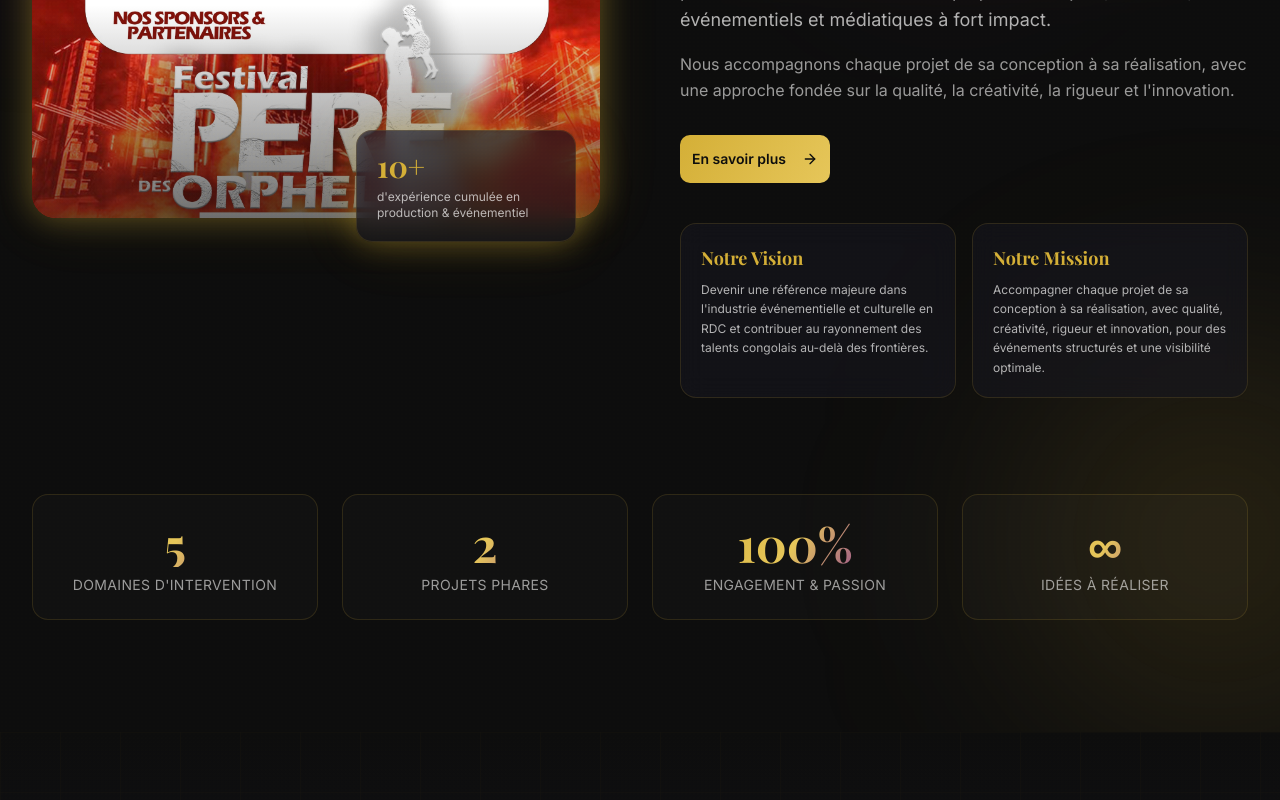
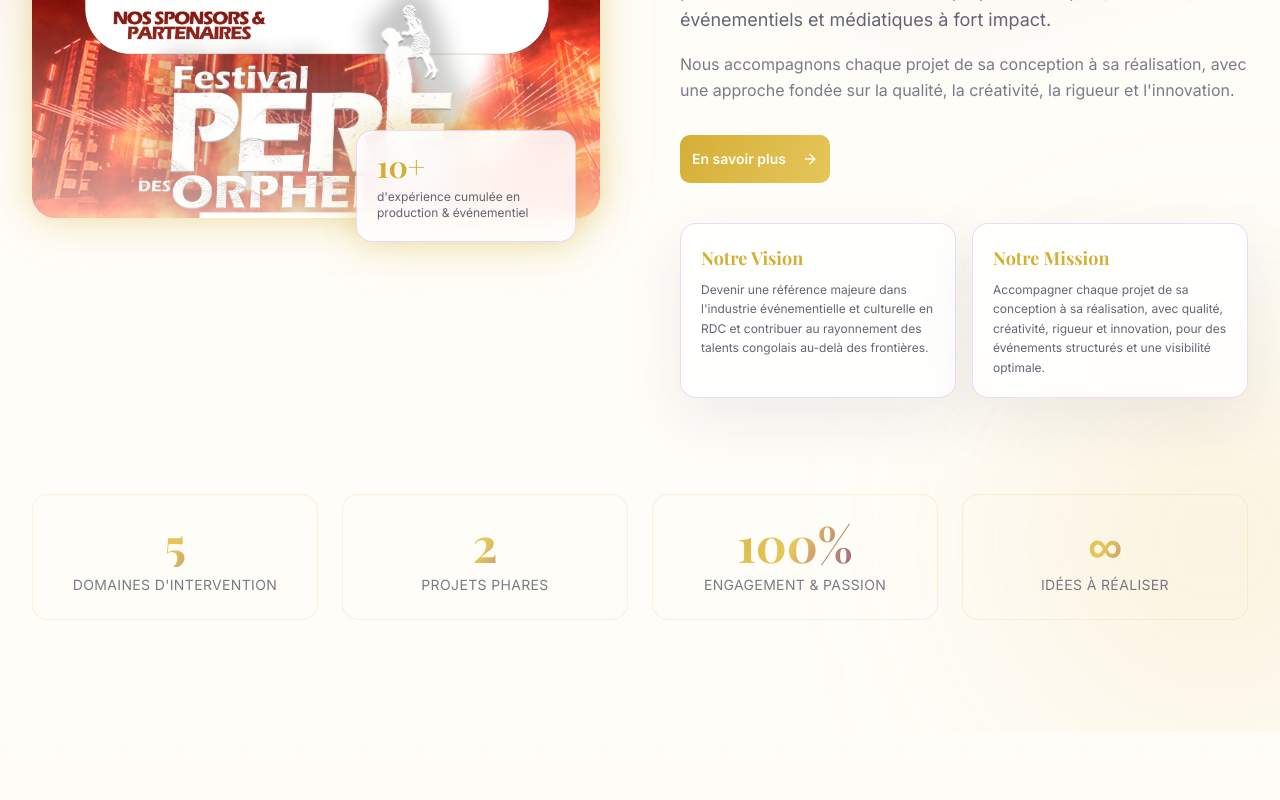
Before and after one commit to henobuild32-ship-it/grace-pro, a Next.js app: page / in a window 1280 px wide. Shown: the part 1300-2100 px from the top of the page. Built offline with nearby package versions, Linux system fonts and the light colour scheme.

Commit message:
Refresh brand theme with light professional palette

```diff
--- a/src/app/globals.css
+++ b/src/app/globals.css
@@ -57,10 +57,10 @@
   /* Brand palette */
   --gold: #d4af37;
   --gold-soft: #e6c65a;
-  --night: #0d0d0d;
-  --night-soft: #1a1a2e;
+  --night: #fffdf8;
+  --night-soft: #f3efe5;
   --purple: #6a0dad;
-  --cream: #f8f8f8;
+  --cream: #20243d;
 
   /* Light theme — cream background with dark text and gold accents */
   --background: oklch(0.985 0.005 80deg);
@@ -234,15 +234,16 @@
     color: transparent;
   }
   .bg-night-gradient {
-    background: linear-gradient(150deg, #0d0d0d 0%, #1a1a2e 60%, #0d0d0d 100%);
+    background: linear-gradient(150deg, #fffdf8 0%, #f5f0e5 60%, #ffffff 100%);
   }
   .bg-gold-gradient {
     background: linear-gradient(120deg, #d4af37 0%, #e6c65a 100%);
   }
   .glass-card {
-    background: rgba(22, 22, 30, 0.6);
+    background: rgba(255, 255, 255, 0.84);
     backdrop-filter: blur(12px);
-    border: 1px solid rgba(212, 175, 55, 0.15);
+    border: 1px solid rgba(106, 13, 173, 0.14);
+    box-shadow: 0 20px 60px rgba(32, 36, 61, 0.08);
   }
   .glass-card-light {
     background: rgba(255, 255, 255, 0.7);
--- a/src/app/layout.tsx
+++ b/src/app/layout.tsx
@@ -127,7 +127,7 @@ export default function RootLayout({
   children: React.ReactNode;
 }>) {
   return (
-    <html lang="fr" suppressHydrationWarning className="dark">
+    <html lang="fr" suppressHydrationWarning>
       <head>
         {/* Explicit apple-touch-icon link (older iOS Safari compatibility) */}
         <link rel="apple-touch-icon" href="/icons/apple-touch-icon.png" />
```
